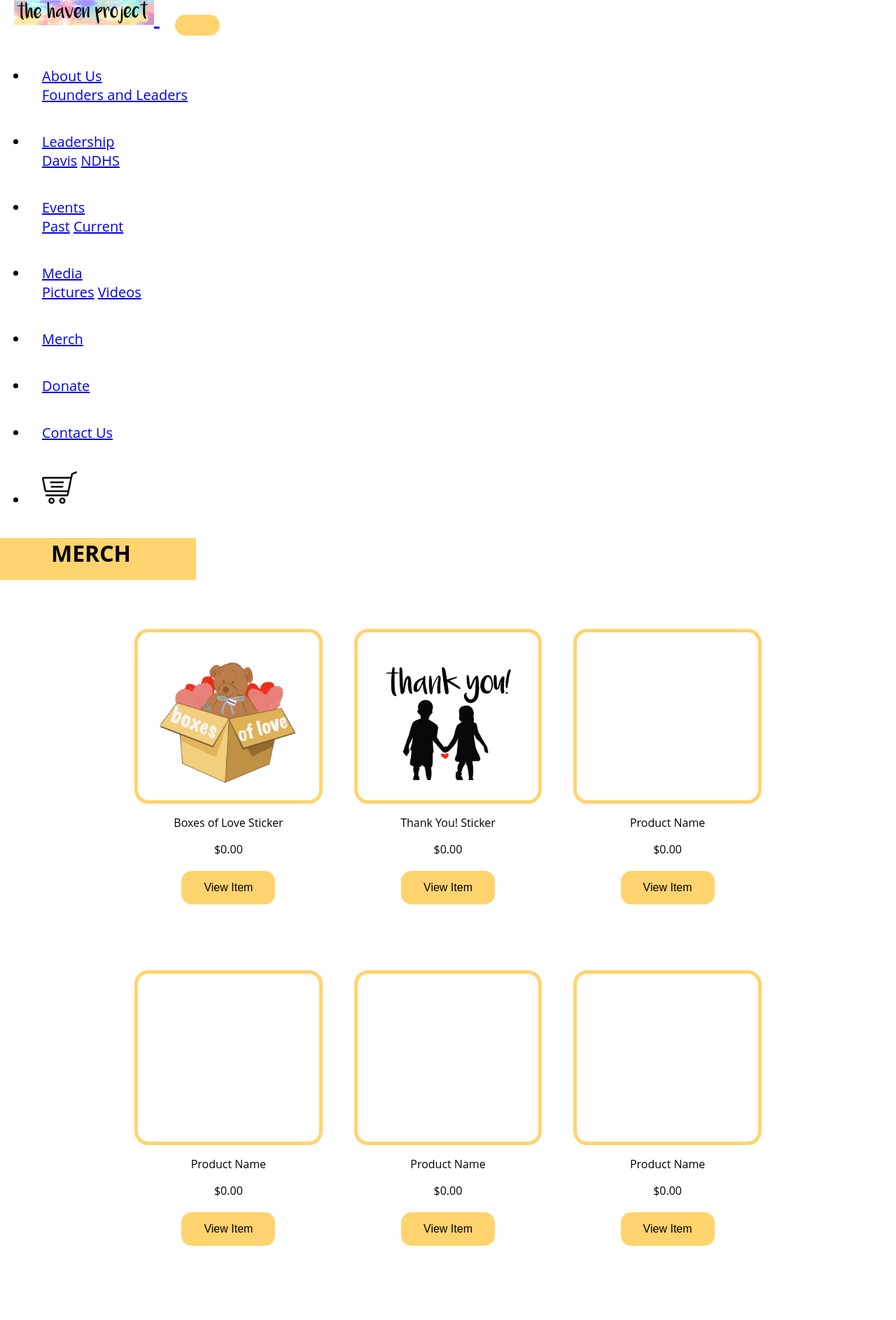
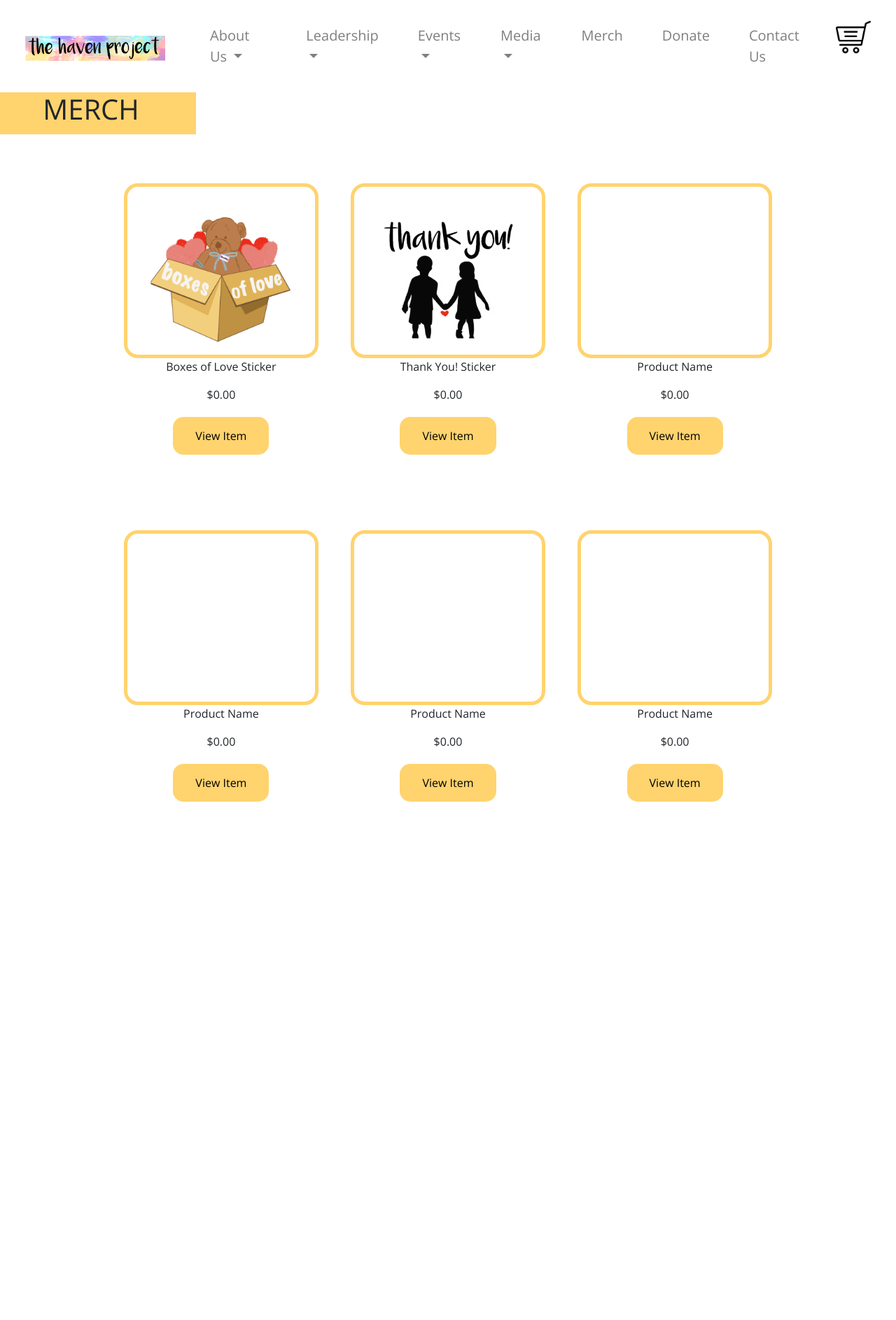
Before and after one commit to Kaysajung/haven_project_final, a Flask app: page /merch in a window 1280 px wide. Shown: the whole page at 70% size. After the commit the page ends 1146 px from the top, so only its background shows below. Run offline with Flask 2, Linux system fonts and the light colour scheme; some libraries are stand-ins or nearby versions.

Commit message:
changed some hrefs and fixed merch page

```diff
--- a/static/styles/currentevents_donate_styles.css
+++ b/static/styles/currentevents_donate_styles.css
@@ -1,3 +1,6 @@
+* {
+  font-family: 'Open Sans';
+}
 body {
   font-family: 'Open Sans';
   margin: auto;
--- a/static/styles/home.css
+++ b/static/styles/home.css
@@ -1,3 +1,6 @@
+* {
+  font-family: 'Open Sans';
+}
 body{
   margin-left: 0px;
   margin-right: 0px;
--- a/static/styles/item.css
+++ b/static/styles/item.css
@@ -1,3 +1,6 @@
+* {
+    font-family: 'Open Sans';
+}
 body {
     width: 100%;
     margin: 0;
--- a/static/styles/past-events.css
+++ b/static/styles/past-events.css
@@ -1,7 +1,7 @@
 * {
     margin: 0;
     padding: 0;
-    font-family: 'open sans';
+    font-family: 'Open Sans';
     font-weight: 400;
 }
 
--- a/static/styles/videos.css
+++ b/static/styles/videos.css
@@ -1,5 +1,5 @@
 * {
-    font-family: 'open sans';
+    font-family: 'Open Sans';
     font-weight: 400;
 }
 
--- a/templates/NDHSLeadership.html
+++ b/templates/NDHSLeadership.html
@@ -198,7 +198,7 @@ body{
 
 <body>
   <nav class="navbar navbar-expand-lg navbar-light">
-      <a class="navbar-brand" href="#">
+      <a class="navbar-brand" href="/">
           <img src="../static/assets/logo.png" href="/home" alt="icon" width="200">
       </a>
       <button class="navbar-toggler" type="button" data-toggle="collapse" data-target="#navbarNavDropdown" aria-controls="navbarNavDropdown" aria-expanded="false" aria-label="Toggle navigation">
--- a/templates/Navbar.html
+++ b/templates/Navbar.html
@@ -15,7 +15,7 @@
   </head>
   <body>
     <nav class="navbar navbar-expand-lg navbar-light">
-        <a class="navbar-brand" href="#">
+        <a class="navbar-brand" href="/">
             <img src="../static/assets/logo.png" alt="icon" width="200">
         </a>
         <button class="navbar-toggler" type="button" data-toggle="collapse" data-target="#navbarNavDropdown" aria-controls="navbarNavDropdown" aria-expanded="false" aria-label="Toggle navigation">
--- a/templates/contact.html
+++ b/templates/contact.html
@@ -15,7 +15,7 @@
   </head>
   <body>
     <nav class="navbar navbar-expand-lg navbar-light">
-        <a class="navbar-brand" href="#">
+        <a class="navbar-brand" href="/">
             <img src="../static/assets/logo.png" alt="icon" width="200">
         </a>
         <button class="navbar-toggler" type="button" data-toggle="collapse" data-target="#navbarNavDropdown" aria-controls="navbarNavDropdown" aria-expanded="false" aria-label="Toggle navigation">
--- a/templates/currentevents.html
+++ b/templates/currentevents.html
@@ -16,7 +16,7 @@
 
 <body>
   <nav class="navbar navbar-expand-lg navbar-light">
-    <a class="navbar-brand" href="#">
+    <a class="navbar-brand" href="/">
       <img src="../static/assets/logo.png" alt="icon" width="200">
     </a>
     <button class="navbar-toggler" type="button" data-toggle="collapse" data-target="#navbarNavDropdown"
--- a/templates/davisleadership.html
+++ b/templates/davisleadership.html
@@ -6,15 +6,13 @@
     <title>Haven Project | Davis Leadership</title>
     <link rel="stylesheet" href="../static/styles/davisleadership.css">
     <link rel="preconnect" href="https://fonts.gstatic.com">
-    <link href="https://fonts.googleapis.com/css2?family=Open+Sans:wght@400&display=swap" rel="stylesheet">
-    <link href="https://fonts.googleapis.com/css2?family=Roboto:wght@300&display=swap" rel="stylesheet">
     <link rel="stylesheet" href="https://maxcdn.bootstrapcdn.com/bootstrap/4.0.0/css/bootstrap.min.css" integrity="sha384-Gn5384xqQ1aoWXA+058RXPxPg6fy4IWvTNh0E263XmFcJlSAwiGgFAW/dAiS6JXm" crossorigin="anonymous">
     <link rel="preconnect" href="https://fonts.gstatic.com">
     <link href="https://fonts.googleapis.com/css2?family=Open+Sans&display=swap" rel="stylesheet">
 </head>
 <body>
     <nav class="navbar navbar-expand-lg navbar-light">
-        <a class="navbar-brand" href="#">
+        <a class="navbar-brand" href="/">
             <img src="../static/assets/logo.png" alt="icon" width="200">
         </a>
         <button class="navbar-toggler" type="button" data-toggle="collapse" data-target="#navbarNavDropdown" aria-controls="navbarNavDropdown" aria-expanded="false" aria-label="Toggle navigation">
--- a/templates/donate.html
+++ b/templates/donate.html
@@ -17,7 +17,7 @@
 
 <body>
   <nav class="navbar navbar-expand-lg navbar-light">
-    <a class="navbar-brand" href="#">
+    <a class="navbar-brand" href="/">
       <img src="../static/assets/logo.png" alt="icon" width="200">
     </a>
     <button class="navbar-toggler" type="button" data-toggle="collapse" data-target="#navbarNavDropdown"
--- a/templates/home.html
+++ b/templates/home.html
@@ -16,7 +16,7 @@
 
 <body>
   <nav class="navbar navbar-expand-lg navbar-light">
-      <a class="navbar-brand" href="#">
+      <a class="navbar-brand" href="/">
           <img src="../static/assets/logo.png" href="/home" alt="icon" width="200">
       </a>
       <button class="navbar-toggler" type="button" data-toggle="collapse" data-target="#navbarNavDropdown" aria-controls="navbarNavDropdown" aria-expanded="false" aria-label="Toggle navigation">
--- a/templates/merch.html
+++ b/templates/merch.html
@@ -4,12 +4,17 @@
     <meta charset="utf-8">
     <meta name="viewport" content="width=device-width">
     <title>Merch</title>
-    <link href="../static/styles/style.css" rel="stylesheet" type="text/css" />
+    <!-- Bootstrap CSS -->
+    <link rel="stylesheet" href="https://maxcdn.bootstrapcdn.com/bootstrap/4.0.0/css/bootstrap.min.css" integrity="sha384-Gn5384xqQ1aoWXA+058RXPxPg6fy4IWvTNh0E263XmFcJlSAwiGgFAW/dAiS6JXm" crossorigin="anonymous">
+    <link rel="preconnect" href="https://fonts.gstatic.com">
+    <link href="https://fonts.googleapis.com/css2?family=Open+Sans&display=swap" rel="stylesheet">
+    <link href="../static/styles/style.css" rel="stylesheet"/>
+
   </head>
 
   <body>
     <nav class="navbar navbar-expand-lg navbar-light">
-        <a class="navbar-brand" href="#">
+        <a class="navbar-brand" href="/">
             <img src="../static/assets/logo.png" href="/home" alt="icon" width="200">
         </a>
         <button class="navbar-toggler" type="button" data-toggle="collapse" data-target="#navbarNavDropdown" aria-controls="navbarNavDropdown" aria-expanded="false" aria-label="Toggle navigation">
@@ -70,7 +75,7 @@
           </ul>
         </div>
       </nav>
-    <script src="script.py"></script>
+
     <div class="container">
         <div class="title">
             <h1>MERCH</h1>
@@ -131,11 +136,8 @@
                 <p>$0.00</p>
                 <button type="button">View Item</button>
             </div>
-
         </div>
         <div class="col"></div>
-
-
         <div class="item">
             <div class="box">
 
@@ -147,7 +149,6 @@
               </div>
           </div>
           <div class="col"></div>
-
           <div class="item">
               <div class="box">
 
@@ -160,7 +161,13 @@
           </div>
 
         </div>
+      </div>
 
-  </div>
+  <!-- jQuery first, then Popper.js, then Bootstrap JS -->
+  <script src="script.py"></script>
+  <script src="https://code.jquery.com/jquery-3.2.1.slim.min.js" integrity="sha384-KJ3o2DKtIkvYIK3UENzmM7KCkRr/rE9/Qpg6aAZGJwFDMVNA/GpGFF93hXpG5KkN" crossorigin="anonymous"></script>
+  <script src="https://cdnjs.cloudflare.com/ajax/libs/popper.js/1.12.9/umd/popper.min.js" integrity="sha384-ApNbgh9B+Y1QKtv3Rn7W3mgPxhU9K/ScQsAP7hUibX39j7fakFPskvXusvfa0b4Q" crossorigin="anonymous"></script>
+  <script src="https://maxcdn.bootstrapcdn.com/bootstrap/4.0.0/js/bootstrap.min.js" integrity="sha384-JZR6Spejh4U02d8jOt6vLEHfe/JQGiRRSQQxSfFWpi1MquVdAyjUar5+76PVCmYl" crossorigin="anonymous"></script>
+
   </body>
 </html>
--- a/templates/pastevents.html
+++ b/templates/pastevents.html
@@ -7,13 +7,13 @@
         <link rel="preconnect" href="https://fonts.gstatic.com">
         <link rel="stylesheet" href="../static/styles/past-events.css">
         <link rel="preconnect" href="https://fonts.gstatic.com">
-        <link href="https://fonts.googleapis.com/css2?family=Open+Sans:wght@400;700&family=Roboto:wght@400;700&display=swap" rel="stylesheet">
+        <link href="https://fonts.googleapis.com/css2?family=Open+Sans&display=swap" rel="stylesheet">
     </head>
 
     <body>
 
         <nav class="navbar navbar-expand-lg navbar-light">
-            <a class="navbar-brand" href="#">
+            <a class="navbar-brand" href="/">
                 <img src="../static/assets/logo.png" alt="icon" width="200">
             </a>
             <button class="navbar-toggler" type="button" data-toggle="collapse" data-target="#navbarNavDropdown" aria-controls="navbarNavDropdown" aria-expanded="false" aria-label="Toggle navigation">
--- a/templates/pictures.html
+++ b/templates/pictures.html
@@ -14,7 +14,7 @@
     <body>
 
         <nav class="navbar navbar-expand-lg navbar-light">
-            <a class="navbar-brand" href="#">
+            <a class="navbar-brand" href="/">
                 <img src="../static/assets/logo.png" alt="icon" width="200">
             </a>
             <button class="navbar-toggler" type="button" data-toggle="collapse" data-target="#navbarNavDropdown" aria-controls="navbarNavDropdown" aria-expanded="false" aria-label="Toggle navigation">
--- a/templates/videos.html
+++ b/templates/videos.html
@@ -14,7 +14,7 @@
     <body>
 
         <nav class="navbar navbar-expand-lg navbar-light">
-            <a class="navbar-brand" href="#">
+            <a class="navbar-brand" href="/">
                 <img src="../static/assets/logo.png" alt="icon" width="200">
             </a>
             <button class="navbar-toggler" type="button" data-toggle="collapse" data-target="#navbarNavDropdown" aria-controls="navbarNavDropdown" aria-expanded="false" aria-label="Toggle navigation">
```
Also changed, not shown: static/styles/davisleadership.css (+8 -5 lines). Lines whose indentation alone changed are shown as unchanged.
